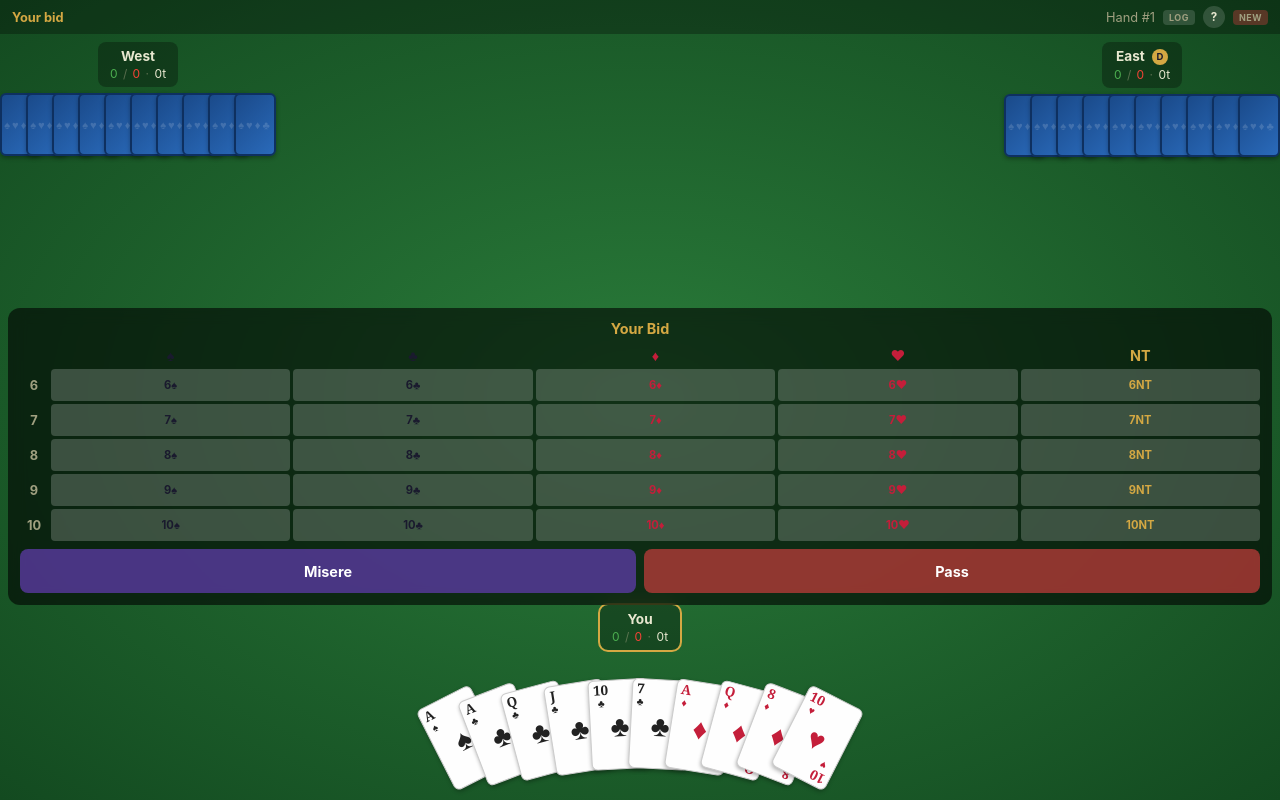
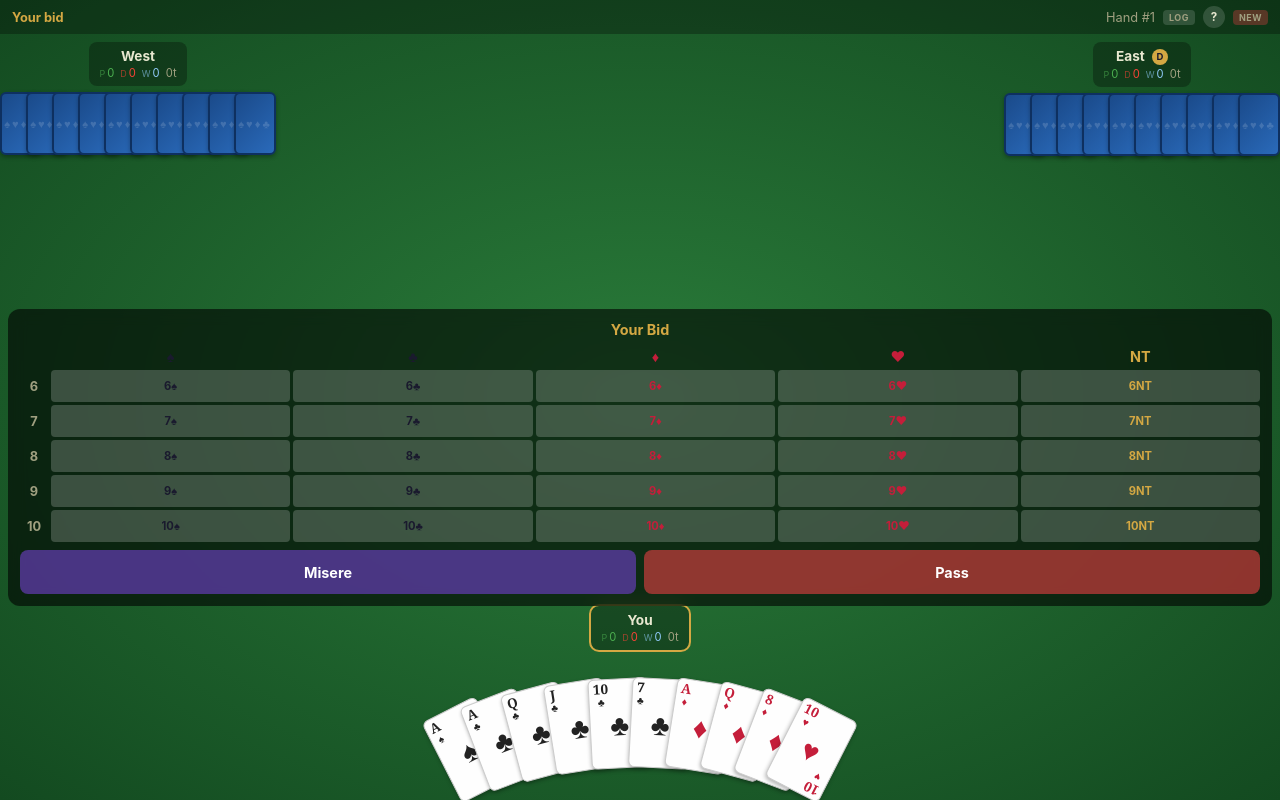
Before and after one commit to BackSlasher/preferance-game, a Svelte app: page / in a window 1280 px wide. Both pictures are taken after a click on the button "New Game". Built offline with nearby package versions, Linux system fonts and the light colour scheme.

Commit message:
Show whists and labels in player info, fix fan arc curve

```diff
--- a/src/components/PlayerHand.svelte
+++ b/src/components/PlayerHand.svelte
@@ -26,7 +26,7 @@
   {#each cards as card, i}
     {@const offset = i - (cards.length - 1) / 2}
     {@const rotation = offset * spreadAngle}
-    {@const yShift = Math.abs(offset) * 2.5}
+    {@const yShift = offset * offset * 1.2}
     <div
       class="card-slot"
       style="transform: rotate({rotation}deg) translateY({yShift}px); z-index: {i}"
--- a/src/components/PlayerInfo.svelte
+++ b/src/components/PlayerInfo.svelte
@@ -1,5 +1,5 @@
 <script lang="ts">
-  import type { PlayerScore } from '../engine/types';
+  import { type PlayerScore, ALL_SEATS } from '../engine/types';
 
   interface Props {
     name: string;
@@ -12,6 +12,8 @@
   }
 
   let { name, score, isActive, isDealer, isDeclarer, contractLabel, trickCount }: Props = $props();
+
+  const totalWhists = $derived(ALL_SEATS.reduce((sum, s) => sum + (score.whists[s] ?? 0), 0));
 </script>
 
 <div class="player-info" class:active={isActive} class:declarer={isDeclarer}>
@@ -24,11 +26,10 @@
     <div class="contract-label">{contractLabel}</div>
   {/if}
   <div class="player-stats">
-    <span class="stat pool" title="Pool">{score.pool}</span>
-    <span class="stat-sep">/</span>
-    <span class="stat dump" title="Dump">{score.dump}</span>
-    <span class="stat-sep">·</span>
-    <span class="stat tricks" title="Tricks this hand">{trickCount}t</span>
+    <span class="stat pool"><span class="label">P</span>{score.pool}</span>
+    <span class="stat dump"><span class="label">D</span>{score.dump}</span>
+    <span class="stat whist"><span class="label">W</span>{totalWhists}</span>
+    <span class="stat tricks">{trickCount}t</span>
   </div>
 </div>
 
@@ -89,12 +90,26 @@
   }
 
   .player-stats {
-    font-size: 0.75em;
-    color: var(--text-muted);
+    display: flex;
+    gap: 6px;
+    justify-content: center;
+    font-size: 0.7em;
+  }
+
+  .stat {
+    display: flex;
+    align-items: center;
+    gap: 1px;
+  }
+
+  .label {
+    font-size: 0.8em;
+    opacity: 0.6;
+    margin-right: 1px;
   }
 
   .stat.pool { color: #4caf50; }
   .stat.dump { color: #f44336; }
-  .stat.tricks { color: var(--text-light); }
-  .stat-sep { margin: 0 2px; opacity: 0.5; }
+  .stat.whist { color: #90caf9; }
+  .stat.tricks { color: var(--text-muted); }
 </style>
```
